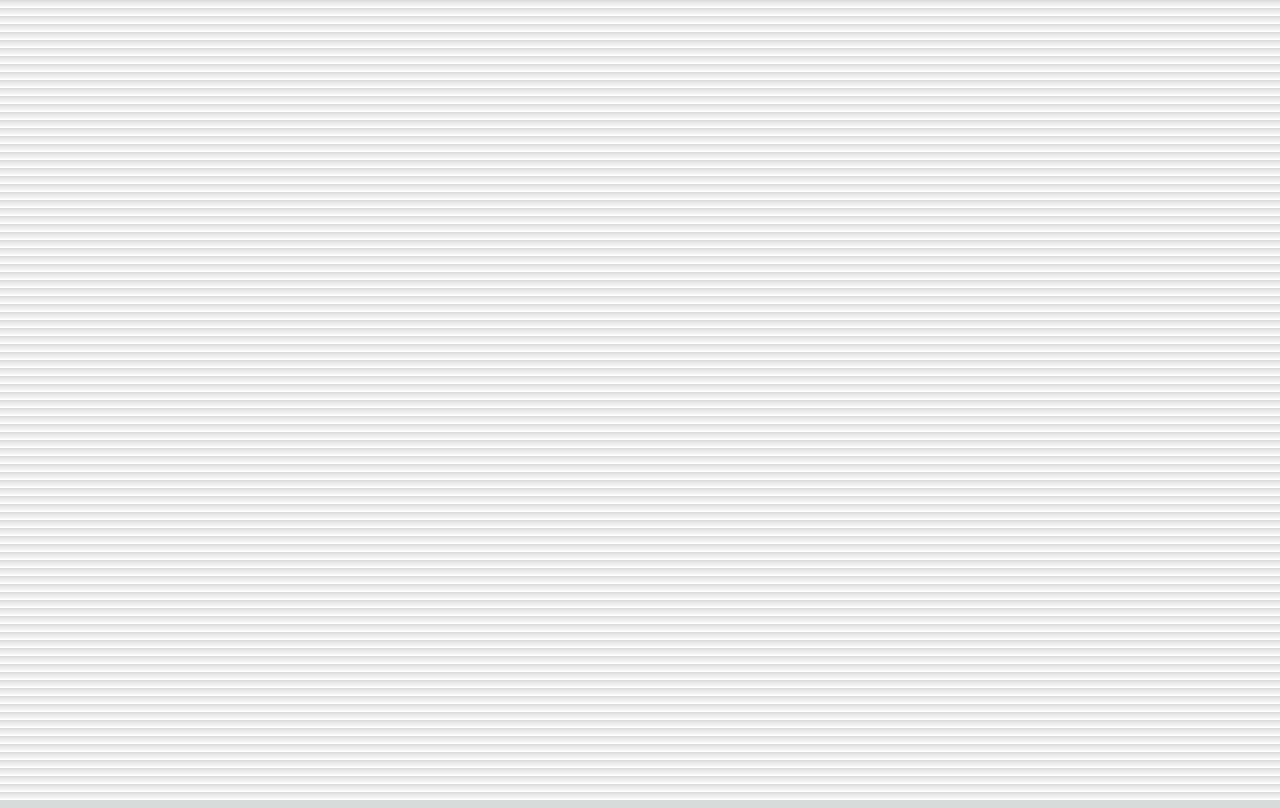
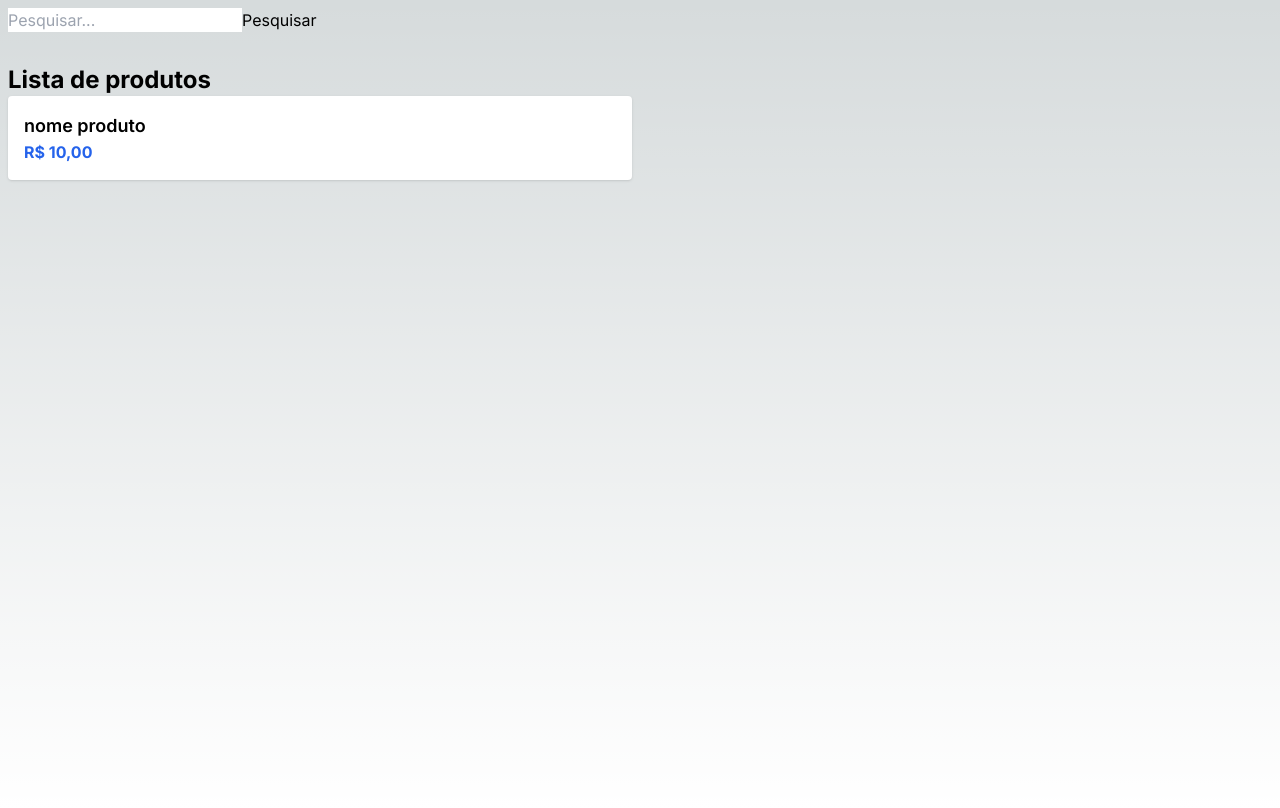
Before and after one commit to LayconJohn/next-project, a Next.js app in the folder nextjs-ssr/: page /products in a window 1280 px wide. Built offline with nearby package versions, Linux system fonts and the light colour scheme.

Commit message:
create api as dev

```diff
--- a/nextjs-ssr/src/app/globals.css
+++ b/nextjs-ssr/src/app/globals.css
@@ -17,6 +17,7 @@
 }
 
 body {
+  height: 100vh;
   color: rgb(var(--foreground-rgb));
   background: linear-gradient(
       to bottom,
@@ -24,4 +25,5 @@ body {
       rgb(var(--background-end-rgb))
     )
     rgb(var(--background-start-rgb));
+    background-repeat: no-repeat;
 }
--- a/nextjs-ssr/src/app/products/page.tsx
+++ b/nextjs-ssr/src/app/products/page.tsx
@@ -1,7 +1,32 @@
 export default function ProductsPage(){
     return (
         <div className="m-2">
-
+            <form>
+                <input
+                    type="search"
+                    placeholder="Pesquisar..."
+                    name="name"
+                />
+                <button
+                    type="submit"
+                >
+                    Pesquisar
+                </button>
+            </form>
+            <div className="container mt-8">
+                <h1 className="text-2xl font-bold">Lista de produtos</h1>
+                <div className=" grid grid-cols-1 md:grid-cols-2 gap-4">
+                    <div className=" bg-white p-4 rounded shadow">
+                        <img/>
+                        <h2 className=" text-lg text-black font-semibold">
+                            nome produto
+                        </h2>
+                        <div className=" font-bold text-blue-600 font-bold">
+                            R$ 10,00
+                        </div>
+                    </div>
+                </div>
+            </div>
         </div>
     )
 }
```
Also changed, not shown: nextjs-ssr/node-api/api.js (added, +39 -0 lines), nextjs-ssr/node-api/data.js (added, +25 -0 lines), nextjs-ssr/package.json (+6 -5 lines), 1 other file (tests, documents, lock files or other folders).
